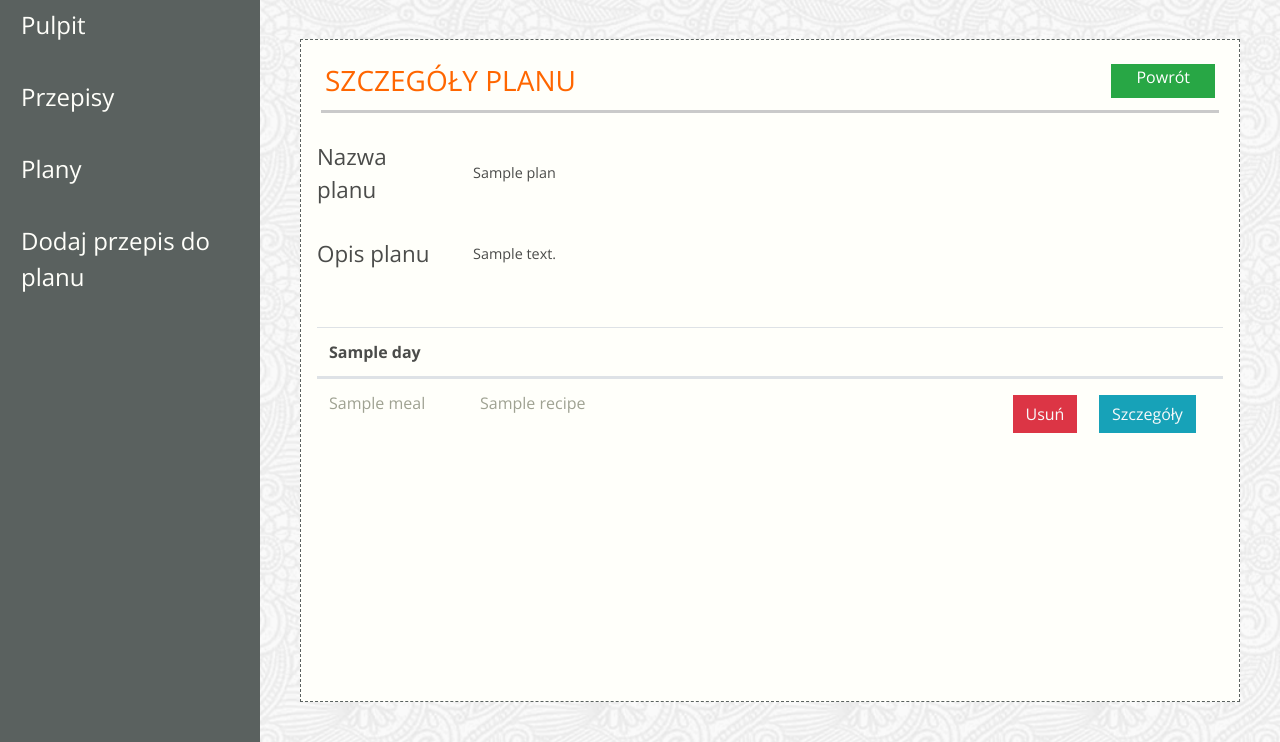
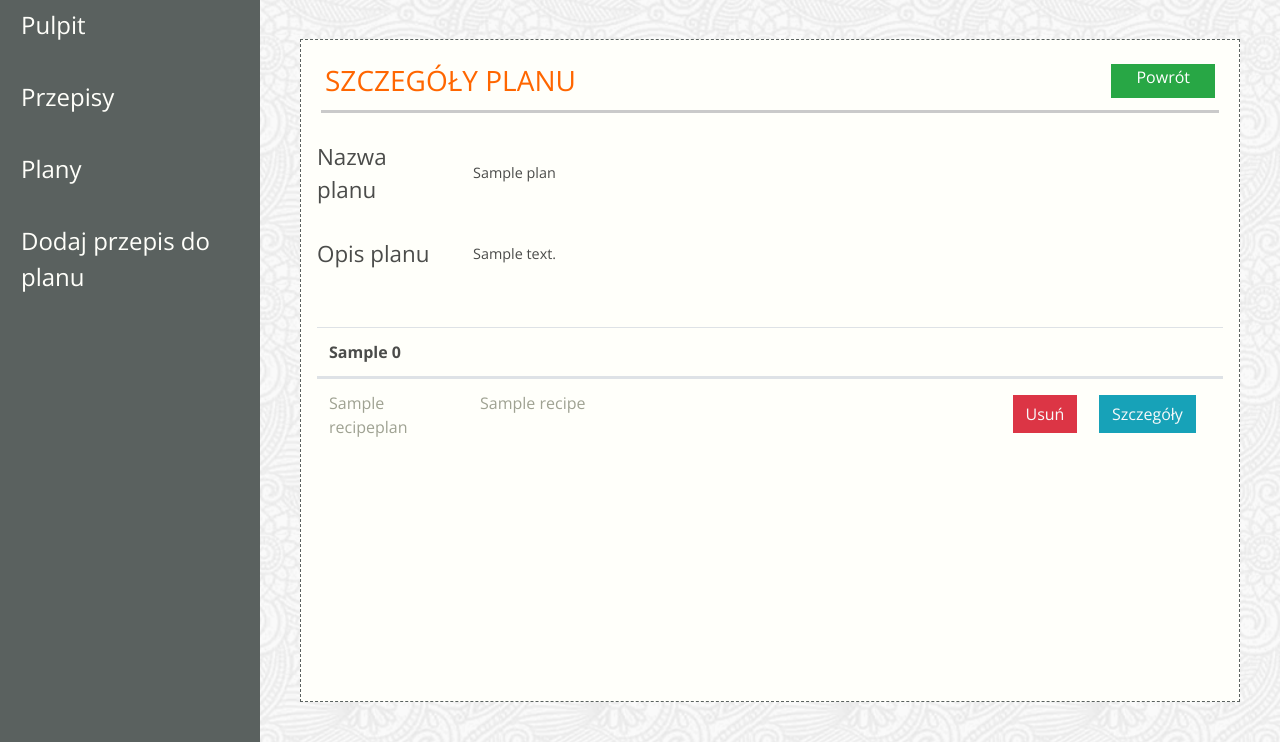
Before and after one commit to Samekmat/ScrumLab, a Django app: template jedzonko/templates/app-details-schedules.html in a window 1280 px wide. Shown: the part 85-827 px from the top of the page. Run offline with Django 3.2, Linux system fonts and the light colour scheme; the template is opened without the code that fills it: most values are stand-ins (such as "Sample title", 1, 10 or a date in 2020); some libraries are stand-ins or nearby versions; some web fonts are replaced.

Commit message:
7.1 ostatnie starcie

```diff
--- a/jedzonko/templates/app-details-schedules.html
+++ b/jedzonko/templates/app-details-schedules.html
@@ -34,11 +34,11 @@
             </div>
         </div>
 
-        {% for day in days %}
+        {% for day_with_meals in plan.get_meals_in_day %}
         <table class="table">
             <thead>
             <tr class="d-flex">
-                <th class="col-2">{{ day.day_name }}</th>
+                <th class="col-2">{{ day_with_meals.0.day_name }}</th>
 
                 <th class="col-7"></th>
                 <th class="col-1"></th>
@@ -46,10 +46,10 @@
             </tr>
             </thead>
             <tbody class="text-color-lighter">
-            {% for meal in day.recipeplan_set.all %}
+            {% for recipeplan in day_with_meals.1 %}
             <tr class="d-flex">
-                <td class="col-2">{{ meal.meal_name }}</td>
-                <td class="col-7">{{ meal.recipe.name }}</td>
+                <td class="col-2">{{ recipeplan.meal_name }}</td>
+                <td class="col-7">{{ recipeplan.recipe.name }}</td>
                 <td class="col-1 center">
                     <a href="#" class="btn btn-danger rounded-0 text-light m-1">Usuń</a>
                 </td>
@@ -63,5 +63,6 @@
             </tbody>
         </table>
         {% endfor %}
+    </div>
 </div>
 {% endblock content %}
--- a/jedzonko/views.py
+++ b/jedzonko/views.py
@@ -119,7 +119,7 @@ class PlanDetailView(View):
         plan = Plan.objects.get(pk=id)
         recipeplan_all_day_name = [x.day_name for x in plan.recipeplan_set.all()]
         days = set(recipeplan_all_day_name)
-        recipeplan = Recipeplan.objects.all()
+        recipeplan = Recipeplan.objects.filter(plan_id=id)
         ctx = {
             "plan": plan, "days": days, "recipeplan": recipeplan,
         }
```
Also changed, not shown: jedzonko/models.py (+9 -0 lines).
